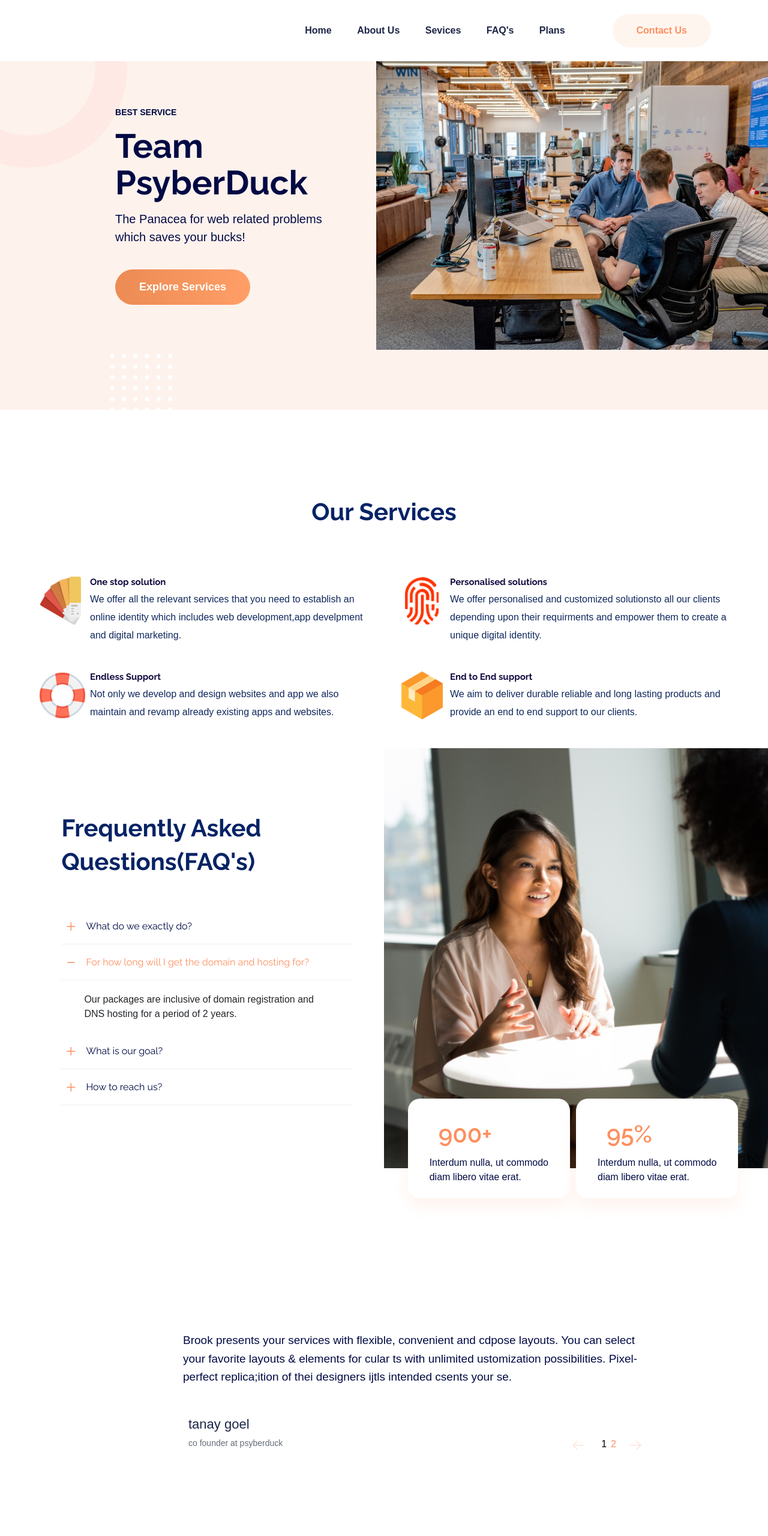
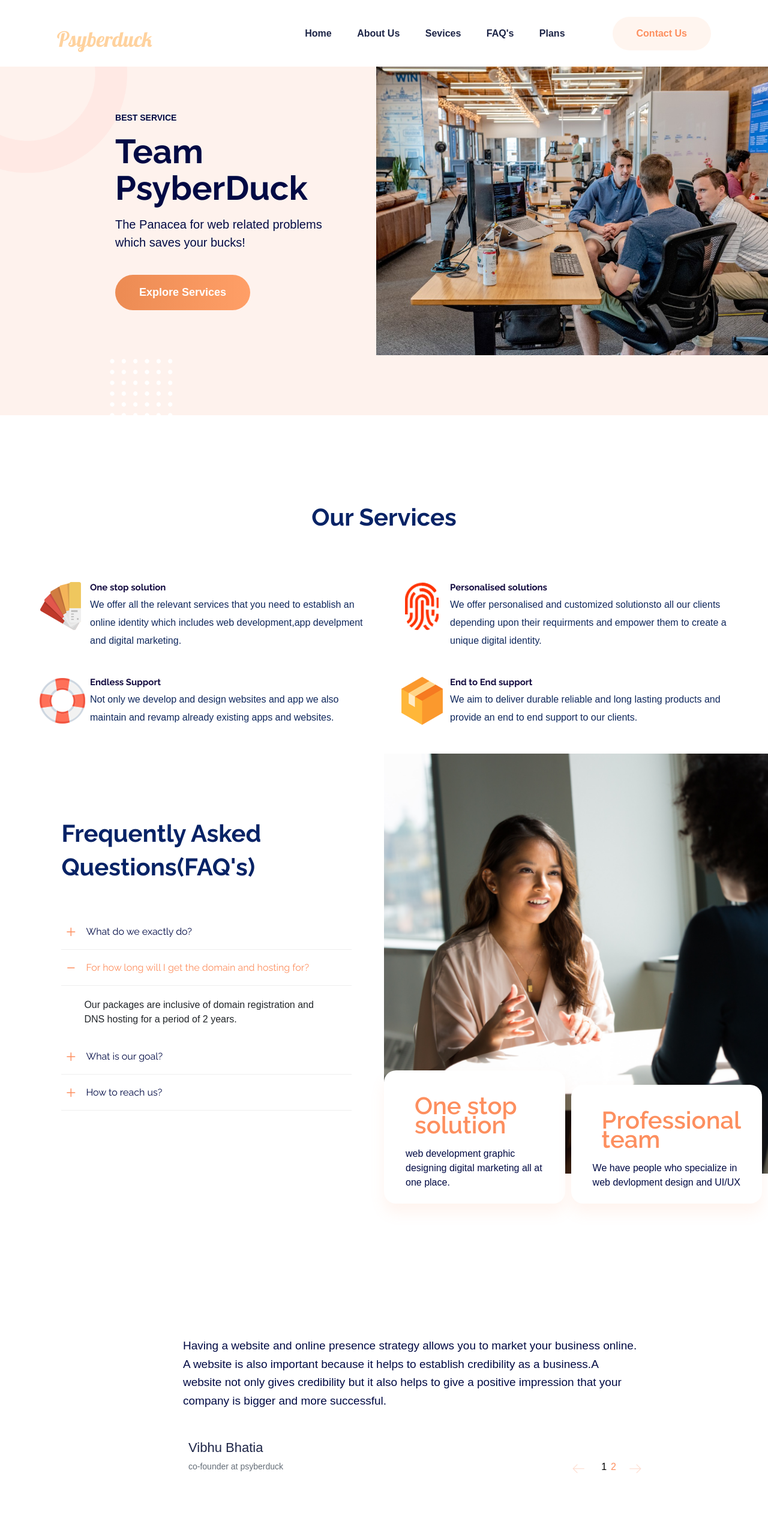
Before and after one commit to Psyber-Duck/PsyberDuck, a plain HTML site: page index.html in a window 1280 px wide. Shown: the top 2560 px of the page at 60% size. Drawn offline with Linux system fonts and the light colour scheme; files whose address does not match are found by name; a web font is replaced by a local one.

Commit message:
ready to launch

```diff
--- a/index.html
+++ b/index.html
@@ -24,6 +24,7 @@
     <link rel="stylesheet" href="assets/css/nice-select.css">
     <link rel="stylesheet" href="assets/css/style.css">
     <link rel="stylesheet" href="assets/css/package.css">
+    <link href="https://fonts.googleapis.com/css2?family=Lobster&display=swap" rel="stylesheet">
     <style>
         .lists{
             display: inline;margin-right: 15px;margin-left: 10px;
@@ -67,7 +68,7 @@
                         <div class="col-xl-2 col-lg-2 col-md-1">
                             <div class="logo">
                               <a href="index.html"><img src="" style="height: 43px;"alt=""></a>
-
+                              <h3 style="color: #ffd29e;font-family: 'Lobster', cursive;font-size: 35px;margin-bottom: 25px;">Psyberduck</h3>
                           </div>
                       </div>
                       <div class="col-xl-10 col-lg-10 col-md-8">
@@ -278,16 +279,16 @@
             <div class="info-man2">
                 <div class="head-cap2">
                     <img src="assets/img/icon/quality.svg" alt="">
-                    <h3>900+</h3>
+                     <h3>One stop solution</h3>
                 </div>
-                <p>Interdum nulla, ut commodo<br>diam libero vitae erat.</p>
+                <p>web development graphic designing digital marketing all at one place.</p>
             </div>
-            <div class="info-man2 info-man3">
+              <div class="info-man2 info-man3">
                 <div class="head-cap2">
                     <img src="assets/img/icon/heart.svg" alt="">
-                    <h3>95%</h3>
+                    <h3>Professional team</h3>
                 </div>
-                <p>Interdum nulla, ut commodo<br> diam libero vitae erat.</p>
+                <p>We have people who specialize in web devlopment design and UI/UX</p>
             </div>
         </div>
     </div>
@@ -304,7 +305,7 @@
                             <div class="single-testimonial position-relative">
                                 <div class="testimonial-caption">
                                     <img src="assets/img/icon/quotes-sign.png" alt="" class="quotes-sign">
-                                    <p>Brook presents your services with flexible, convenient and cdpose layouts. You can select your favorite layouts & elements for cular ts with unlimited ustomization possibilities. Pixel-perfect replica;ition of thei designers ijtls intended csents your se.</p>
+                                    <p>Digital identity and access systems can unlock a range of basic and empowering services for individuals, including financial inclusion, healthcare and education. Equally, they hold significant promise for helping refugees and displaced populations to access immediate and longer-term services.</p>
                                 </div>
                                 <!-- founder -->
                                 <div class="testimonial-founder d-flex align-items-center">
@@ -313,7 +314,7 @@
                                     </div>
                                     <div class="founder-text">
                                         <span>tanay goel</span>
-                                        <p>co founder at psyberduck</p>
+                                        <p>co-founder at psyberduck</p>
                                     </div>
                                 </div>
                             </div>
@@ -321,7 +322,7 @@
                             <div class="single-testimonial position-relative">
                                 <div class="testimonial-caption">
                                     <img src="assets/img/icon/quotes-sign.png" alt="" class="quotes-sign">
-                                    <p>Brook presents your services with flexible, convenient and cdpose layouts. You can select your favorite layouts & elements for cular ts with unlimited ustomization possibilities. Pixel-perfect replica;ition of thei designers ijtls intended csents your se.</p>
+                                    <p>Having a website and online presence strategy allows you to market your business online. A website is also important because it helps to establish credibility as a business.A website not only gives credibility but it also helps to give a positive impression that your company is bigger and more successful.</p>
                                 </div>
                                 <!-- founder -->
                                 <div class="testimonial-founder d-flex align-items-center">
@@ -329,8 +330,8 @@
 
                                     </div>
                                     <div class="founder-text">
-                                        <span>tanay goel</span>
-                                        <p>co founder at psyberduck</p>
+                                        <span>Vibhu Bhatia</span>
+                                        <p>co-founder at psyberduck</p>
                                     </div>
                                 </div>
                             </div>
@@ -434,9 +435,10 @@
     </section>
     <!-- Office environment  End-->
         <!--? Services Area Start -->
-    <section id="team"></section>
+
     <section class="services-section section-padding30 fix" style="margin-bottom: 10px;padding-bottom: 10px;">
         <div class="container"  style="margin-bottom: 10px;padding-bottom: 10px;">
+            <section id="team"></section>
             <div class="row justify-content-center" >
                 <div class="col-xl-10 col-lg-10 col-md-12">
                     <div class="section-tittle text-center mb-70">
@@ -444,7 +446,6 @@
                     </div>
                 </div>
             </div>
-
             <div class="services-active">
                 <div class="single-services section-over1 text-center">
                     <div class="services-img">
@@ -593,16 +594,16 @@
                 </div>
                 <div class="single-services section-over1 text-center">
                     <div class="services-img">
-                        <img src="assets/img/gallery/rishav.jpg" alt="">
+                        <img src="assets/img/gallery/aryman.jpg" alt="">
                         <div class="services-caption" style="margin-top: 75px;">
-                             <h3><a href="">Vibhu Bhatia</a></h3>
-                             <p>Computer Science Undergraduate in BIT Mesra. Aiming for bigger things in life.</p>
+                             <h3><a href="">Aryaman Gargvanshi</a></h3>
+                             <p></p>
                              <h3><a href=""></a></h3>
                             <ul>
-                                    <li class="lists"><a href="https://www.facebook.com/arpitfalcon"><i class="fab fa-facebook-f"></i></a></li>
-                                    <li class="lists"><a href="https://www.instagram.com/arpit_falcon"><i class="fab fa-instagram"></i></a></li>
-                                    <li class="lists"><a href="https://www.linkedin.com/in/arpitfalcon"><i class="fab fa-linkedin"></i></a></li>
-                                    <li class="lists"><a href="https://www.github.com/arpitfalcon"><i class="fas fa-envelope"></i></a></li>
+                                    <li class="lists"><a href="https://www.facebook.com/aryaman.gargvanshi3/"><i class="fab fa-facebook-f"></i></a></li>
+                                    <li class="lists"><a href="https://www.instagram.com/aryaman.gargvanshi/?hl=en"><i class="fab fa-instagram"></i></a></li>
+                                    <li class="lists"><a href="https://www.linkedin.com/in/aryaman-gargvanshi-7a0618184/"><i class="fab fa-linkedin"></i></a></li>
+                                    <li class="lists"><a href="mailto:aryamangargvanshi7@gmail.com"><i class="fas fa-envelope"></i></a></li>
                             </ul>
                         </div>
                     </div>
@@ -790,11 +791,10 @@
                                 <h4>Company</h4>
                                 <ul>
                                     <li><a href="#">Home</a></li>
-                                    <li><a href="#">About Us</a></li>
-                                    <li><a href="#">Sevices</a></li>
-                                    <li><a href="#">FAQ's</a></li>
-                                    <li><a href="#">Plans</a></li>
-                                    <li><a href="#">Contact Us</a></li>
+                                    <li><a href="#about-us">About Us</a></li>
+                                    <li><a href="#services">Sevices</a></li>
+                                    <li><a href="#faqs">FAQ's</a></li>
+                                    <li><a href="#plans">Plans</a></li>
                                 </ul>
                             </div>
                         </div>
```
Also changed, not shown: assets/img/gallery/aryman.jpg (added).
